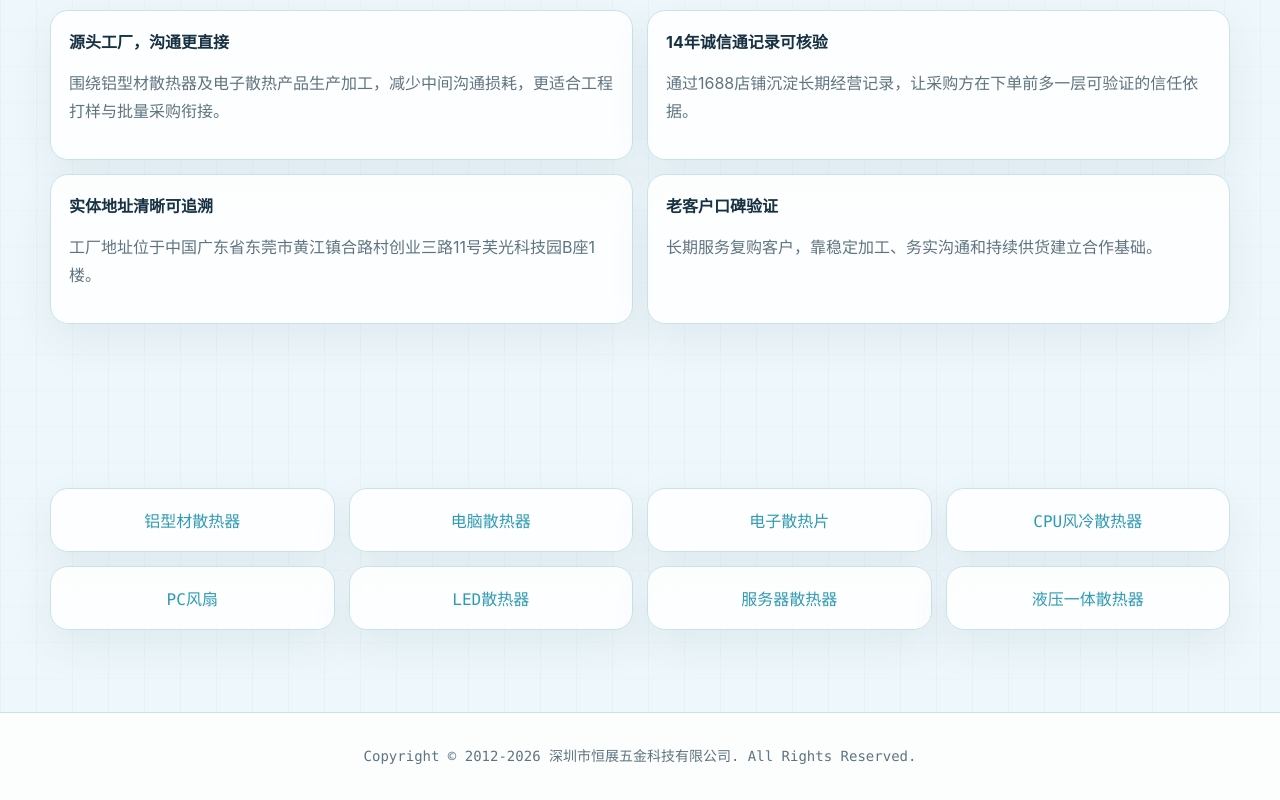
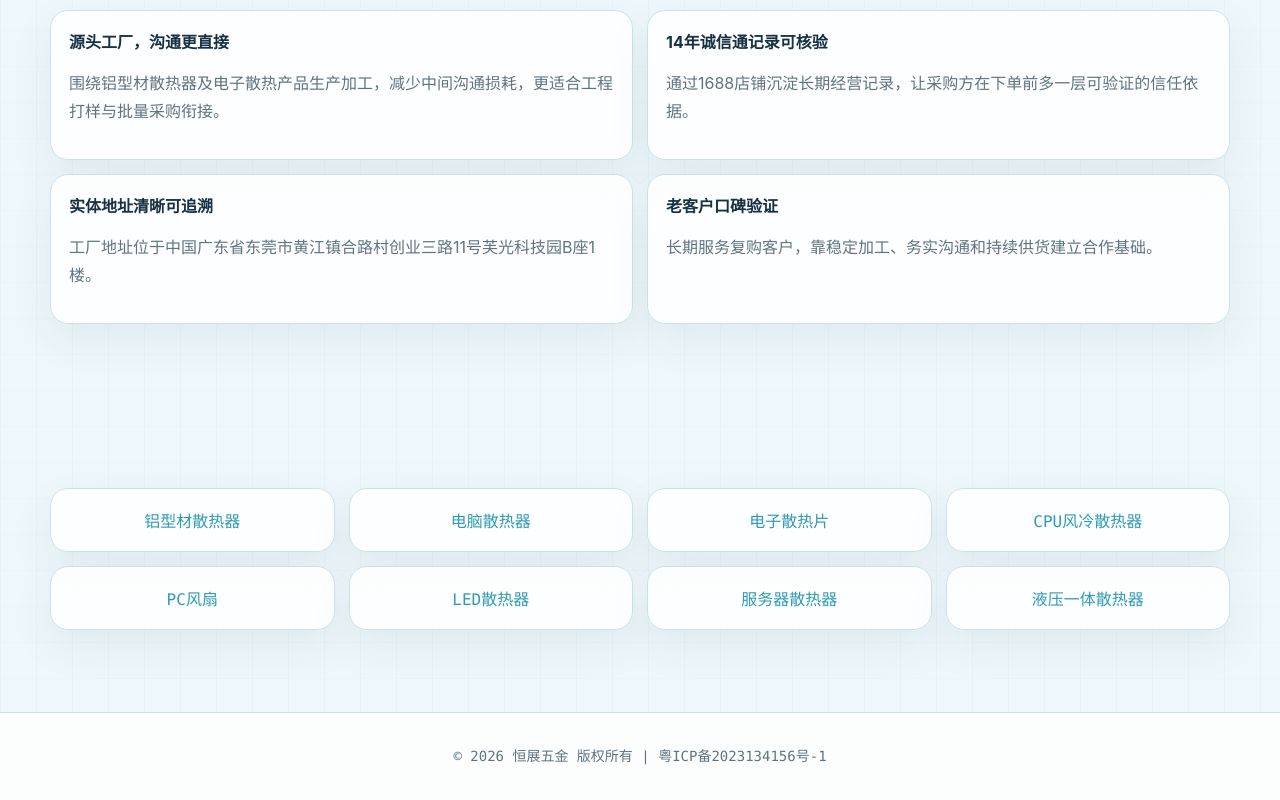
Before and after one commit to skippersky/skipper_cms, a Vue app in the folder frontend/site/: page / in a window 1280 px wide. Shown: the part 2850-3650 px from the top of the page. Built offline with nearby package versions, Linux system fonts and the light colour scheme.

Commit message:
Add ICP filing link to site footer

```diff
--- a/frontend/site/src/App.vue
+++ b/frontend/site/src/App.vue
@@ -66,7 +66,12 @@ onBeforeUnmount(() => {
   </Transition>
   <router-view />
   <footer class="site-footer">
-    <span>Copyright © 2012-{{ currentYear }} 深圳市恒展五金科技有限公司. All Rights Reserved.</span>
+    <p>
+      &copy; {{ currentYear }} 恒展五金 版权所有 |
+      <a href="https://beian.miit.gov.cn/" target="_blank" rel="noopener noreferrer">
+        粤ICP备2023134156号-1
+      </a>
+    </p>
   </footer>
 </template>
 
@@ -195,6 +200,21 @@ onBeforeUnmount(() => {
   text-align: center;
 }
 
+.site-footer p {
+  margin: 0;
+}
+
+.site-footer a {
+  color: inherit;
+  text-decoration: none;
+}
+
+.site-footer a:hover,
+.site-footer a:focus {
+  color: $color-accent-deep;
+  text-decoration: underline;
+}
+
 @media (min-width: $breakpoint-lg) {
   .site-header {
     min-height: 76px;
```
